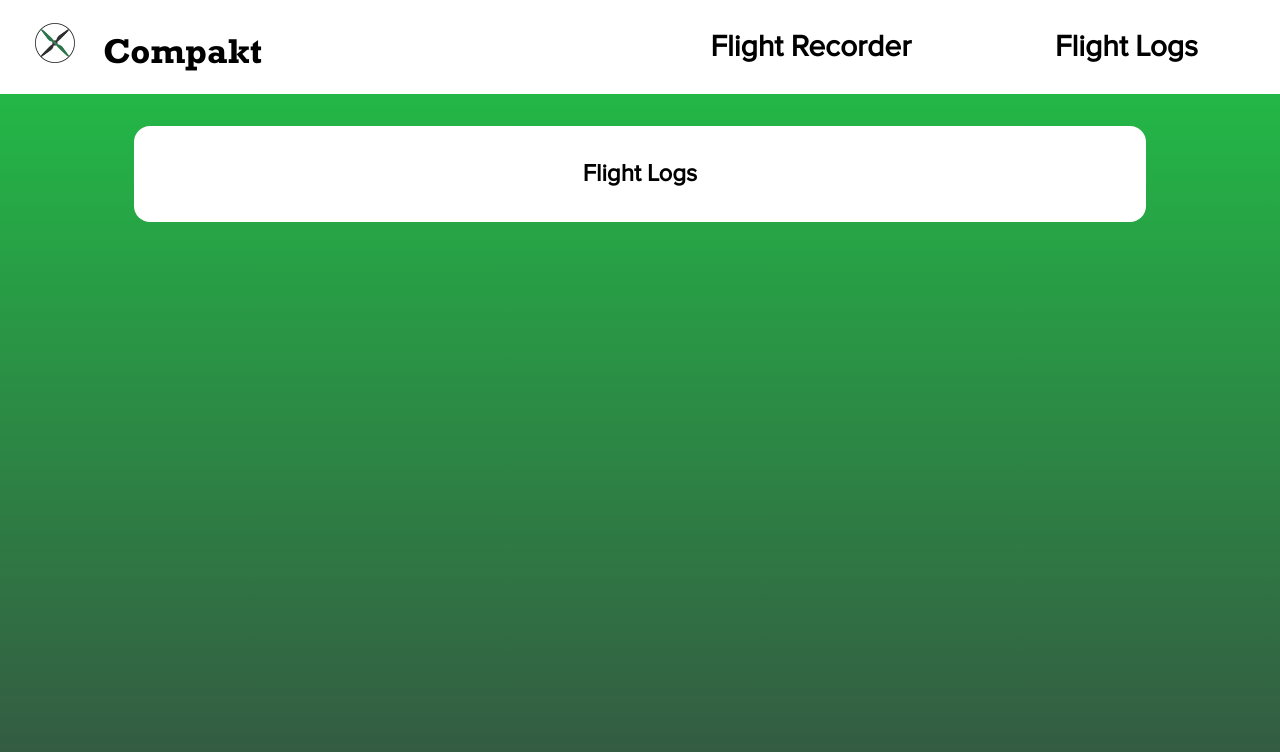
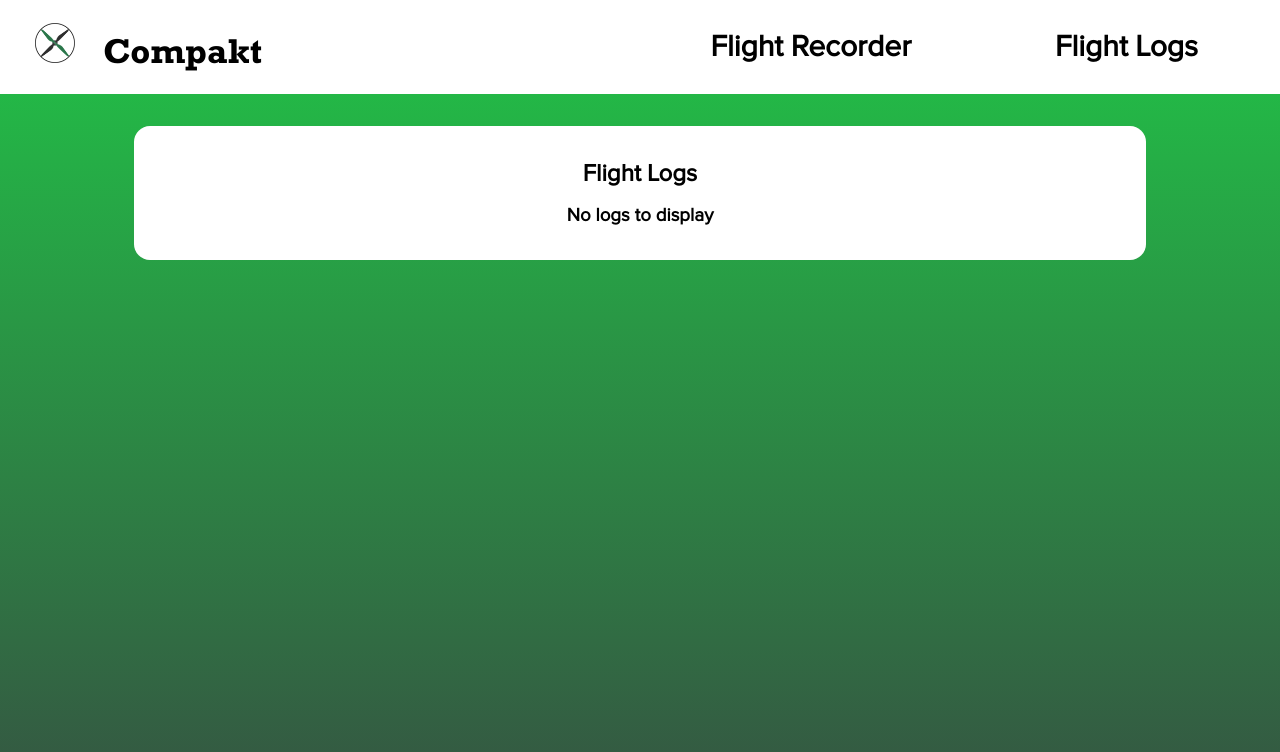
Before and after one commit to MissouriMRR/compakt, a SvelteKit app: page /logs in a window 1280 px wide. Shown: the top 752 px of the page. Built offline with nearby package versions, Linux system fonts and the light colour scheme.

Commit message:
Empty logs display message

```diff
--- a/src/routes/logs/+page.svelte
+++ b/src/routes/logs/+page.svelte
@@ -1,5 +1,6 @@
 <div id="flightform">
 	<h2 style="text-align: center">Flight Logs</h2>
+	<h3 style="text-align: center">No logs to display</h3>
 </div>
 
 <style>
```
